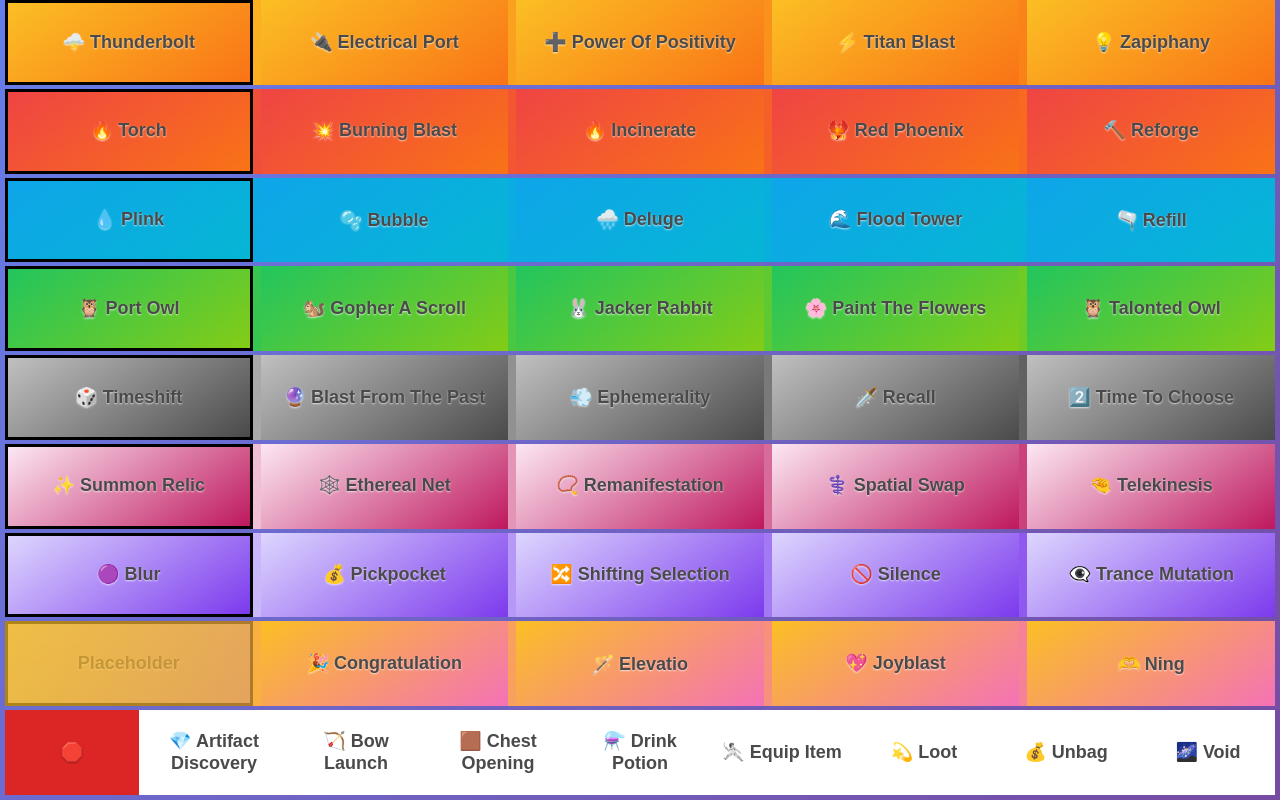
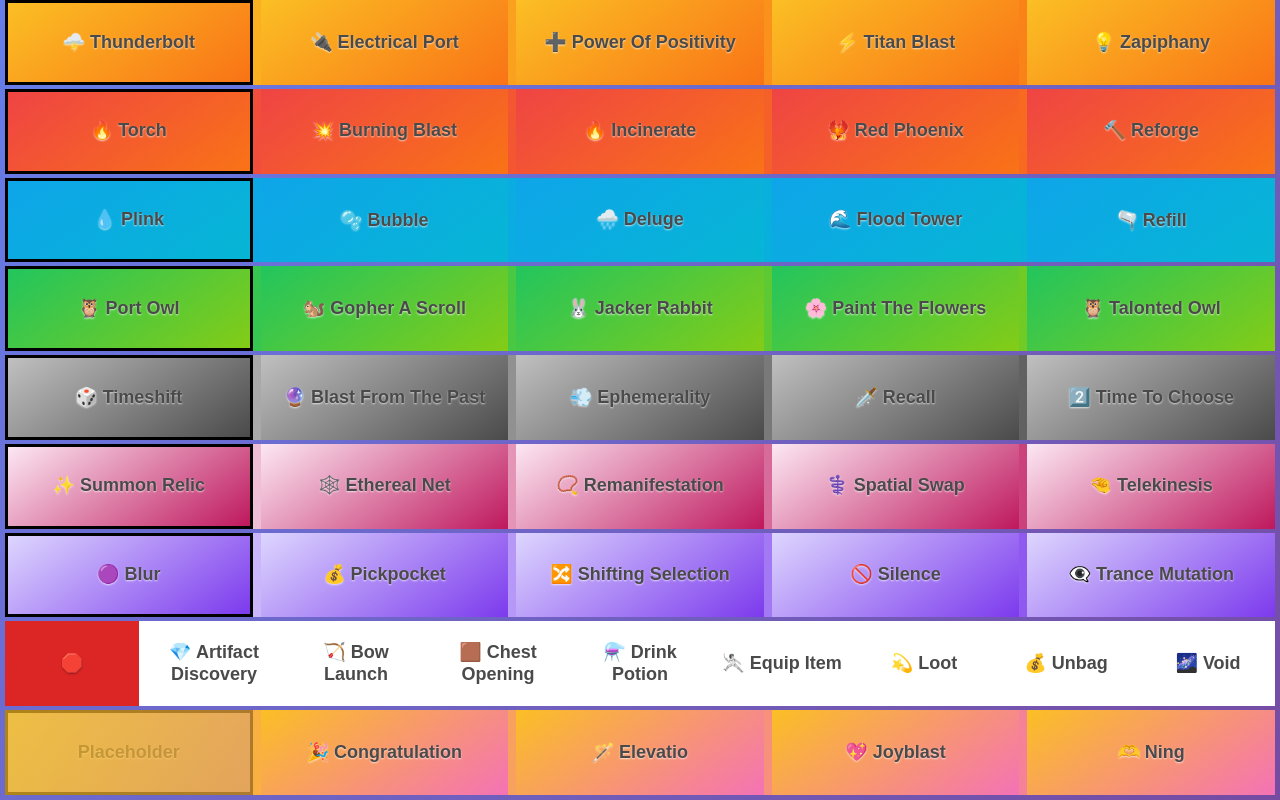
Before and after one commit to Felewin/Scrolls-Soundboard, a plain HTML site: page index.html in a window 1280 px wide. Drawn offline with Linux system fonts and the light colour scheme; a web font is replaced by a local one.

Commit message:
swapped general and elevancy rows (for now)

```diff
--- a/index.html
+++ b/index.html
@@ -434,8 +434,8 @@
                     'chronomancy': ['Timeshift', 'Blast From The Past', 'Ephemerality', 'Recall', 'Time To Choose'],
                     'translocation': ['Summon Relic', 'Ethereal Net', 'Remanifestation', 'Spatial Swap', 'Telekinesis'],
                     'illusion': ['Blur', 'Pickpocket', 'Shifting Selection', 'Silence', 'Trance Mutation'],
-                    'elevancy': ['Placeholder', 'Congratulation', 'Elevatio', 'Joyblast', 'Ning'],
-                    'general': ['Stop', 'Artifact Discovery', 'Bow Launch', 'Chest Opening', 'Drink Potion', 'Equip Item', 'Loot', 'Unbag', 'Void']
+                    'general': ['Stop', 'Artifact Discovery', 'Bow Launch', 'Chest Opening', 'Drink Potion', 'Equip Item', 'Loot', 'Unbag', 'Void'],
+                    'elevancy': ['Placeholder', 'Congratulation', 'Elevatio', 'Joyblast', 'Ning']
                 };
 
 
```
